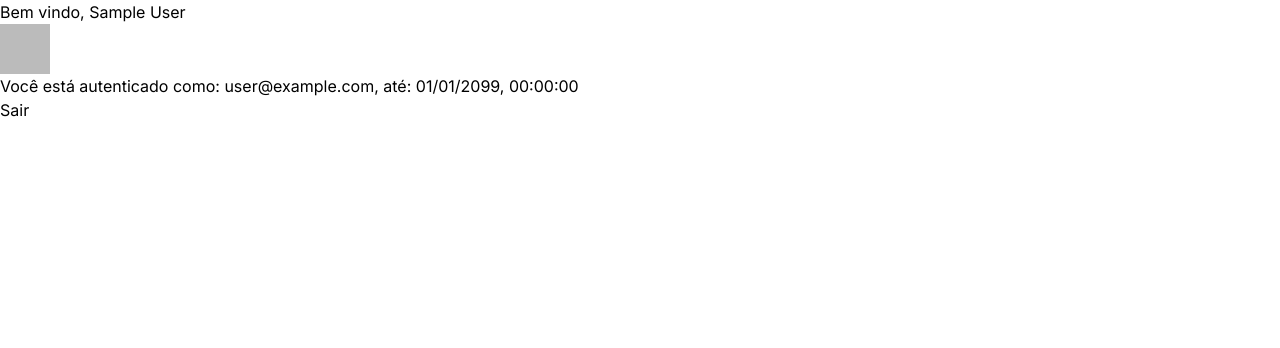
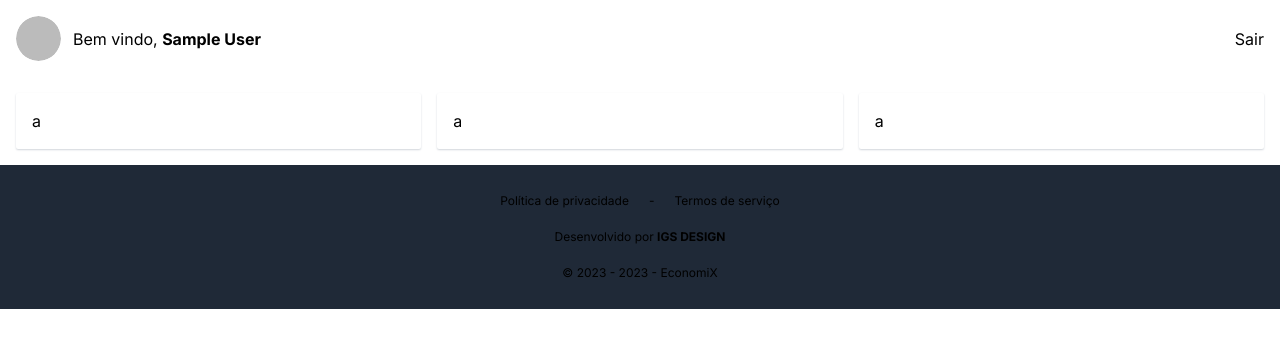
Before and after one commit to igorssc/economix, a Next.js app: page /dashboard in a window 1280 px wide. Shown: the top 348 px of the page. Built offline with nearby package versions, Linux system fonts and the light colour scheme; no server answers; sample sign-in values are in the browser's storage.

Commit message:
feat: Created Dashboard page

```diff
--- a/package.json
+++ b/package.json
@@ -10,6 +10,7 @@
   },
   "dependencies": {
     "@phosphor-icons/react": "^2.0.9",
+    "@radix-ui/react-avatar": "^1.0.3",
     "autoprefixer": "10.4.14",
     "clsx": "^1.2.1",
     "next": "13.4.4",
--- a/src/app/dashboard/page.tsx
+++ b/src/app/dashboard/page.tsx
@@ -1,6 +1,7 @@
 "use client";
-import { signOut, useSession } from "next-auth/react";
-import Image from "next/image";
+import { Box } from "@/components/Box";
+import { Nav } from "@/components/Nav";
+import { useSession } from "next-auth/react";
 import { useRouter } from "next/navigation";
 
 export default function Dashboard() {
@@ -8,36 +9,24 @@ export default function Dashboard() {
   const router = useRouter();
 
   if (status === "loading") {
-    return <p>Carregando...</p>;
+    return null;
   }
 
-  if (!session) {
+  if (!session?.user) {
     router.push("/");
     return null;
   }
 
   return (
     <>
-      <h1>Bem vindo, {session.user?.name}</h1>
-      {session.user?.image && (
-        <Image
-          alt="Image Profile"
-          src={session.user.image}
-          width={50}
-          height={50}
-        />
-      )}
-      <p>
-        Você está autenticado como: {session.user?.email}, até:{" "}
-        {new Date(session.expires).toLocaleDateString("pt-BR", {
-          hour: "numeric",
-          minute: "numeric",
-          second: "numeric",
-        })}
-      </p>
-      <button onClick={() => signOut({ redirect: true, callbackUrl: "/" })}>
-        Sair
-      </button>
+      <Nav />
+      <main className="max-w-[1280px] p-4">
+        <div className="grid grid-cols-3 gap-4">
+          <Box>a</Box>
+          <Box>a</Box>
+          <Box>a</Box>
+        </div>
+      </main>
     </>
   );
 }
--- a/src/app/layout.tsx
+++ b/src/app/layout.tsx
@@ -1,3 +1,4 @@
+import { Footer } from "@/components/Footer";
 import AuthContext from "@/contexts/authContext";
 import { Inter } from "next/font/google";
 import "../style/globals.css";
@@ -17,9 +18,14 @@ export default async function RootLayout({
 }) {
   return (
     <html lang="pt-br">
-      <body className={`${inter.className} bg-white dark:bg-gray-700`}>
-        <AuthContext>{children}</AuthContext>
-      </body>
+      <AuthContext>
+        <body
+          className={`${inter.className} bg-white dark:bg-gray-700 dark:text-gray-300`}
+        >
+          {children}
+          <Footer />
+        </body>
+      </AuthContext>
     </html>
   );
 }
--- a/src/app/login/page.tsx
+++ b/src/app/login/page.tsx
@@ -11,7 +11,7 @@ export default function Login() {
   const { data: session } = useSession();
   const router = useRouter();
 
-  if (session) {
+  if (session?.user) {
     router.push("/dashboard");
     return null;
   }
@@ -33,14 +33,14 @@ export default function Login() {
               Comece a trilhar o caminho para o sucesso financeiro
             </p>
           </div>
-          <div className="flex flex-col max-md:gap-8 md:justify-between items-center relative md:before:content-[''] md:before:h-full md:before:border-[1px] md:before:absolute md:before:left-0">
+          <div className="flex flex-col max-md:gap-8 md:justify-between items-center relative md:before:content-[''] md:before:h-full md:before:border-[1px] md:before:border-gray-300 md:before:absolute md:before:left-0">
             <p className="text-center text-sm px-4 sm:px-10 md:px-20 lg:px-24 xl:px-24">
               Faça login no Economix e domine suas finanças com facilidade
             </p>
             <div className="flex flex-col gap-4">
               <button
                 onClick={() => signIn("facebook")}
-                className="border-2 rounded-full py-2 px-5 flex items-center gap-3"
+                className="border-2 border-gray-300 rounded-full py-2 px-5 flex items-center gap-3"
               >
                 <Image
                   src={facebookLogoImg}
@@ -52,7 +52,7 @@ export default function Login() {
               </button>
               <button
                 onClick={() => signIn("google")}
-                className="border-2 rounded-full py-2 px-5 flex items-center gap-3"
+                className="border-2 border-gray-300 rounded-full py-2 px-5 flex items-center gap-3"
               >
                 <Image
                   src={googleLogoImg}
--- /dev/null
+++ b/src/components/Avatar.tsx
@@ -0,0 +1,26 @@
+import * as AvatarRadix from "@radix-ui/react-avatar";
+
+interface AvatarProps {
+  imageUrl: string;
+  name: string;
+}
+
+export function Avatar({ imageUrl, name }: AvatarProps) {
+  return (
+    <>
+      <AvatarRadix.Root className="bg-blackA3 inline-flex h-[45px] w-[45px] select-none items-center justify-center overflow-hidden rounded-full align-middle">
+        <AvatarRadix.Image
+          src={imageUrl}
+          alt={name}
+          className="h-full w-full rounded-[inherit] object-cover"
+        />
+        <AvatarRadix.Fallback className="text-violet11 leading-1 flex h-full w-full items-center justify-center bg-white text-[15px] font-medium">
+          {name
+            .split(" ")
+            .slice(0, 2)
+            .map((v) => v.charAt(0).toUpperCase())}
+        </AvatarRadix.Fallback>
+      </AvatarRadix.Root>
+    </>
+  );
+}
--- a/src/components/Box.tsx
+++ b/src/components/Box.tsx
@@ -5,12 +5,12 @@ interface BoxProps extends HTMLAttributes<HTMLDivElement> {
   children: ReactNode;
 }
 
-export const Box = ({ children, className, ...props }: BoxProps) => {
+export function Box({ children, className, ...props }: BoxProps) {
   return (
     <>
       <div
         className={clsx(
-          "bg-white dark:bg-gray-800 p-4 rounded-sm shadow-sm shadow-gray-300 dark:shadow-gray-900 dark:text-white",
+          "bg-white dark:bg-gray-800 p-4 rounded-sm shadow-sm shadow-gray-300 dark:shadow-gray-900",
           className
         )}
         {...props}
@@ -19,4 +19,4 @@ export const Box = ({ children, className, ...props }: BoxProps) => {
       </div>
     </>
   );
-};
+}
--- /dev/null
+++ b/src/components/Footer.tsx
@@ -0,0 +1,28 @@
+import Link from "next/link";
+
+export function Footer() {
+  return (
+    <>
+      <div className="py-7 flex flex-col items-center gap-3 sm:gap-5 text-xs bg-gray-800">
+        <div className="flex gap-5">
+          <Link href="/privacy-policy">Política de privacidade</Link>
+          {"-"}
+          <Link href="/service-terms">Termos de serviço</Link>
+        </div>
+        <p>
+          Desenvolvido por{" "}
+          <Link
+            href="https://igsdesign.com.br"
+            className="font-bold uppercase"
+            target="_blank"
+          >
+            IGS DESIGN
+          </Link>
+        </p>
+        <strong className="font-normal">
+          © 2023 - {new Date().getFullYear()} - EconomiX
+        </strong>
+      </div>
+    </>
+  );
+}
--- /dev/null
+++ b/src/components/Nav.tsx
@@ -0,0 +1,26 @@
+"use client";
+import { signOut, useSession } from "next-auth/react";
+import { Avatar } from "./Avatar";
+
+export function Nav() {
+  const { data: session } = useSession();
+
+  return (
+    <>
+      <nav className="flex items-center justify-between dark:bg-gray-800 p-4">
+        <div className="flex gap-3 items-center">
+          <Avatar
+            imageUrl={session?.user?.image || ""}
+            name={session?.user?.name || ""}
+          />
+          <h1>
+            Bem vindo, <span className="font-bold">{session?.user?.name}</span>
+          </h1>
+        </div>
+        <button onClick={() => signOut({ redirect: true, callbackUrl: "/" })}>
+          Sair
+        </button>
+      </nav>
+    </>
+  );
+}
```
Also changed, not shown: 1 other file (tests, documents, lock files or other folders).
